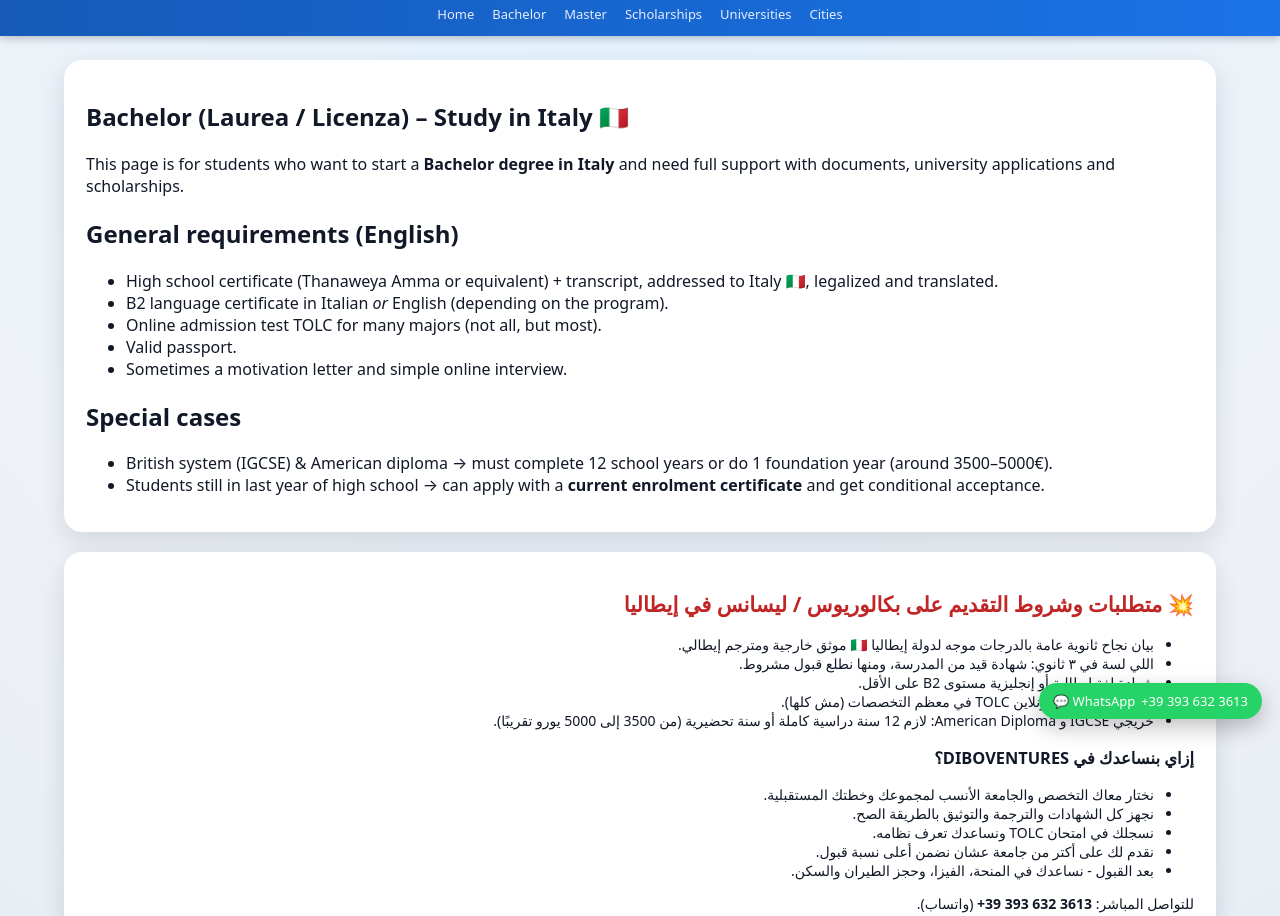
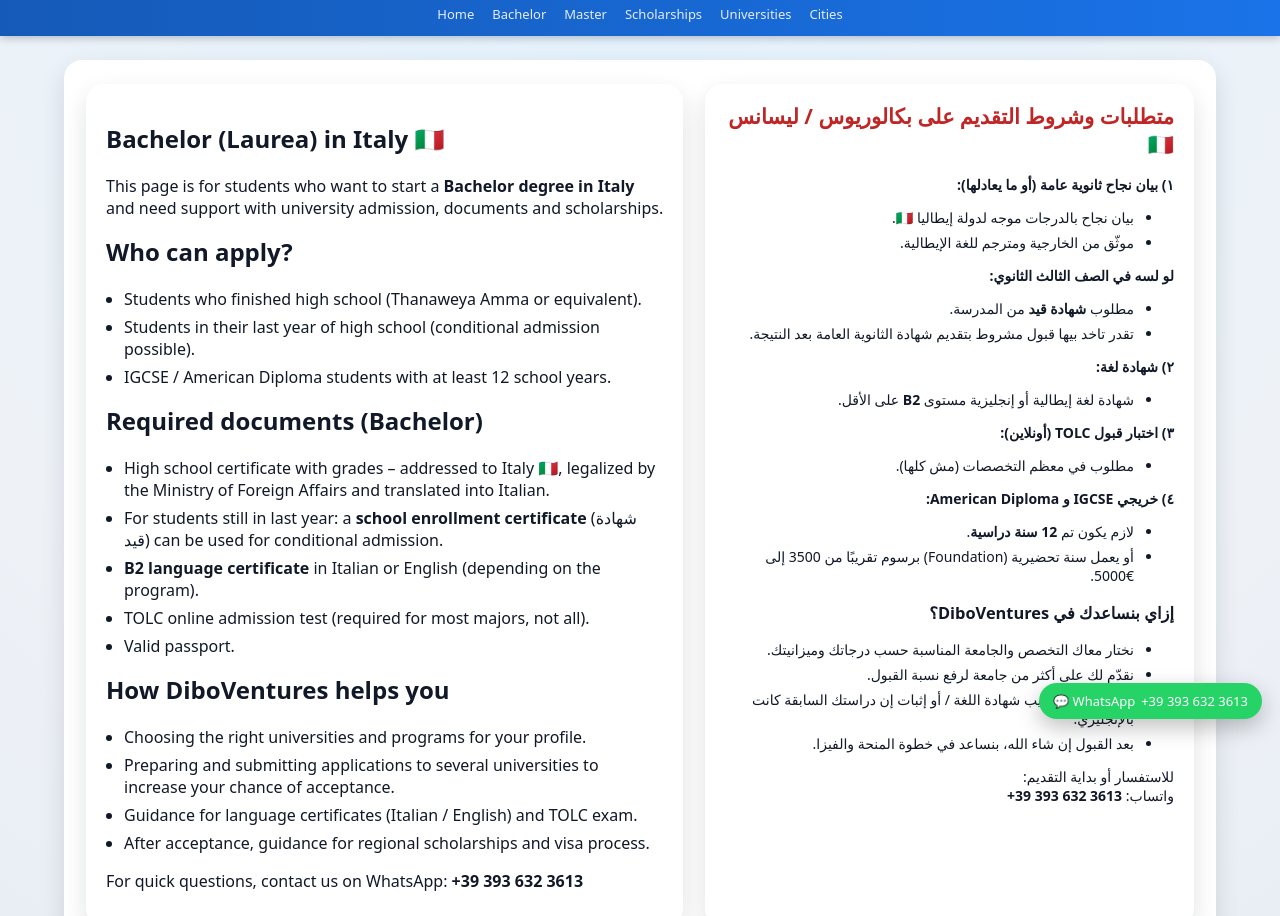
Before and after one commit to diboventures-svg/diboventures, a plain HTML site: page bachelor.html in a window 1280 px wide. Shown: the part 63-979 px from the top of the page. Drawn offline with Linux system fonts and the light colour scheme.

Commit message:
Update bachelor.html

```diff
--- a/bachelor.html
+++ b/bachelor.html
@@ -4,21 +4,28 @@
   <meta charset="UTF-8">
   <title>Bachelor in Italy – DiboVentures</title>
   <meta name="viewport" content="width=device-width, initial-scale=1.0">
-  <meta name="description" content="Requirements and full support to apply for a Bachelor degree in Italy with DiboVentures. Arabic and English guidance for documents, TOLC, language and scholarships.">
+
+  <meta name="description" content="Apply for a Bachelor (Laurea / Licenza) in Italy with DiboVentures. Full support for high school graduates, documents, language certificates, TOLC and visa.">
+  <meta name="keywords" content="bachelor in Italy, laurea, liceo, study in Italy, DiboVentures, Italian universities, TOLC, B2 Italian, B2 English, UNIVPM">
   <link rel="canonical" href="https://diboventures.com/bachelor.html">
+
   <link rel="icon" type="image/png" href="https://diboventures.com/dv-logo.png">
   <link rel="apple-touch-icon" href="https://diboventures.com/dv-logo.png">
+
   <meta property="og:type" content="website">
   <meta property="og:title" content="Bachelor in Italy – DiboVentures">
-  <meta property="og:description" content="Apply for Bachelor (Laurea) in Italian universities with full support from DiboVentures.">
+  <meta property="og:description" content="Bachelor and Licenza applications for studying in Italian universities with full support in Arabic and English.">
   <meta property="og:url" content="https://diboventures.com/bachelor.html">
   <meta property="og:image" content="https://diboventures.com/dv-logo.png">
+
   <meta name="twitter:card" content="summary_large_image">
   <meta name="twitter:title" content="Bachelor in Italy – DiboVentures">
-  <meta name="twitter:description" content="Bachelor in Italy with full support for documents, TOLC, language and scholarships.">
+  <meta name="twitter:description" content="Study a Bachelor in Italy with DiboVentures: documents, language certificates, TOLC exam and scholarship support.">
   <meta name="twitter:image" content="https://diboventures.com/dv-logo.png">
+
   <link rel="stylesheet" href="style.css">
-  <!-- Analytics -->
+
+  <!-- Google Analytics -->
   <script async src="https://www.googletagmanager.com/gtag/js?id=G-3W6WCQNRC9"></script>
   <script>
     window.dataLayer = window.dataLayer || [];
@@ -29,6 +36,7 @@
 </head>
 <body>
 
+  <!-- HEADER -->
   <header>
     <div class="header-inner">
       <div class="logo">
@@ -53,62 +61,116 @@
 
   <main class="page-wrap">
 
+    <!-- محتوى البكالوريوس EN + AR -->
     <section class="card">
-      <h1>Bachelor (Laurea / Licenza) – Study in Italy 🇮🇹</h1>
+      <div class="main-grid">
+
+        <!-- English side -->
+        <div class="main-column">
+          <h1>Bachelor (Laurea) in Italy 🇮🇹</h1>
           <p>
-        This page is for students who want to start a <strong>Bachelor degree in Italy</strong> and need
-        full support with documents, university applications and scholarships.
+            This page is for students who want to start a <strong>Bachelor degree in Italy</strong>
+            and need support with university admission, documents and scholarships.
           </p>
 
-      <h2>General requirements (English)</h2>
+          <h2>Who can apply?</h2>
           <ul>
-        <li>High school certificate (Thanaweya Amma or equivalent) + transcript, addressed to Italy 🇮🇹, legalized and translated.</li>
-        <li>B2 language certificate in Italian <em>or</em> English (depending on the program).</li>
-        <li>Online admission test TOLC for many majors (not all, but most).</li>
-        <li>Valid passport.</li>
-        <li>Sometimes a motivation letter and simple online interview.</li>
+            <li>Students who finished high school (Thanaweya Amma or equivalent).</li>
+            <li>Students in their last year of high school (conditional admission possible).</li>
+            <li>IGCSE / American Diploma students with at least 12 school years.</li>
           </ul>
 
-      <h2>Special cases</h2>
+          <h2>Required documents (Bachelor)</h2>
           <ul>
-        <li>British system (IGCSE) &amp; American diploma → must complete 12 school years or do 1 foundation year (around 3500–5000€).</li>
-        <li>Students still in last year of high school → can apply with a <strong>current enrolment certificate</strong> and get conditional acceptance.</li>
+            <li>
+              High school certificate with grades – addressed to Italy 🇮🇹, legalized by the Ministry of Foreign Affairs and translated into Italian.
+            </li>
+            <li>
+              For students still in last year: a <strong>school enrollment certificate</strong> (شهادة قيد) can be used for conditional admission.
+            </li>
+            <li>
+              <strong>B2 language certificate</strong> in Italian or English (depending on the program).
+            </li>
+            <li>
+              TOLC online admission test (required for most majors, not all).
+            </li>
+            <li>Valid passport.</li>
           </ul>
+
+          <h2>How DiboVentures helps you</h2>
+          <ul>
+            <li>Choosing the right universities and programs for your profile.</li>
+            <li>Preparing and submitting applications to several universities to increase your chance of acceptance.</li>
+            <li>Guidance for language certificates (Italian / English) and TOLC exam.</li>
+            <li>After acceptance, guidance for regional scholarships and visa process.</li>
+          </ul>
+
+          <p style="margin-top:10px;">
+            For quick questions, contact us on WhatsApp:
+            <strong><span class="ltr">+39 393 632 3613</span></strong>
+          </p>
+        </div>
+
+        <!-- Arabic side -->
+        <div class="main-column">
+          <section class="arabic-section">
+            <h2>متطلبات وشروط التقديم على بكالوريوس / ليسانس 🇮🇹</h2>
+
+            <p><strong>١) بيان نجاح ثانوية عامة (أو ما يعادلها):</strong></p>
+            <ul>
+              <li>بيان نجاح بالدرجات موجه لدولة إيطاليا 🇮🇹.</li>
+              <li>موثّق من الخارجية ومترجم للغة الإيطالية.</li>
+            </ul>
+
+            <p><strong>لو لسه في الصف الثالث الثانوي:</strong></p>
+            <ul>
+              <li>مطلوب <strong>شهادة قيد</strong> من المدرسة.</li>
+              <li>تقدر تاخد بيها قبول مشروط بتقديم شهادة الثانوية العامة بعد النتيجة.</li>
+            </ul>
+
+            <p><strong>٢) شهادة لغة:</strong></p>
+            <ul>
+              <li>شهادة لغة إيطالية أو إنجليزية مستوى <strong>B2</strong> على الأقل.</li>
+            </ul>
+
+            <p><strong>٣) اختبار قبول TOLC (أونلاين):</strong></p>
+            <ul>
+              <li>مطلوب في معظم التخصصات (مش كلها).</li>
+            </ul>
+
+            <p><strong>٤) خريجي IGCSE و American Diploma:</strong></p>
+            <ul>
+              <li>لازم يكون تم <strong>12 سنة دراسية</strong>.</li>
+              <li>أو يعمل سنة تحضيرية (Foundation) برسوم تقريبًا من <span class="ltr">3500</span> إلى <span class="ltr">5000€</span>.</li>
+            </ul>
+
+            <h3>إزاي بنساعدك في DiboVentures؟</h3>
+            <ul>
+              <li>نختار معاك التخصص والجامعة المناسبة حسب درجاتك وميزانيتك.</li>
+              <li>نقدّم لك على أكثر من جامعة لرفع نسبة القبول.</li>
+              <li>نرشدك لإزاي تجيب شهادة اللغة / أو إثبات إن دراستك السابقة كانت بالإنجليزي.</li>
+              <li>بعد القبول إن شاء الله، بنساعد في خطوة المنحة والفيزا.</li>
+            </ul>
+
+            <p style="margin-top:10px;">
+              للاستفسار أو بداية التقديم:
+              <br>واتساب: <strong><span class="ltr">+39 393 632 3613</span></strong>
+            </p>
+          </section>
+        </div>
+
+      </div>
     </section>
 
-    <section class="card arabic-section">
-      <h2>💥 متطلبات وشروط التقديم على بكالوريوس / ليسانس في إيطاليا</h2>
-      <ul>
-        <li>بيان نجاح ثانوية عامة بالدرجات موجه لدولة إيطاليا 🇮🇹 موثق خارجية ومترجم إيطالي.</li>
-        <li>اللي لسة في ٣ ثانوي: شهادة قيد من المدرسة، ومنها نطلع قبول مشروط.</li>
-        <li>شهادة لغة إيطالية أو إنجليزية مستوى B2 على الأقل.</li>
-        <li>اجتياز اختبار قبول أونلاين TOLC في معظم التخصصات (مش كلها).</li>
-        <li>خريجي IGCSE و American Diploma: لازم 12 سنة دراسية كاملة أو سنة تحضيرية (من 3500 إلى 5000 يورو تقريبًا).</li>
-      </ul>
-
-      <h3>إزاي بنساعدك في DIBOVENTURES؟</h3>
-      <ul>
-        <li>نختار معاك التخصص والجامعة الأنسب لمجموعك وخطتك المستقبلية.</li>
-        <li>نجهز كل الشهادات والترجمة والتوثيق بالطريقة الصح.</li>
-        <li>نسجلك في امتحان TOLC ونساعدك تعرف نظامه.</li>
-        <li>نقدم لك على أكتر من جامعة عشان نضمن أعلى نسبة قبول.</li>
-        <li>بعد القبول - نساعدك في المنحة، الفيزا، وحجز الطيران والسكن.</li>
-      </ul>
-
-      <p>
-        للتواصل المباشر:
-        <strong><span class="ltr">+39 393 632 3613</span></strong> (واتساب).
-      </p>
-    </section>
-
+    <!-- Bachelor application form -->
     <section class="card">
-      <h2>Apply for Bachelor in Italy</h2>
-      <p class="section-subtitle">
-        املا البيانات دي، وهنرجع لك على واتساب أو الإيميل عشان نكمل معاك تفاصيل التقديم.
+      <h2>Apply for a Bachelor in Italy</h2>
+      <p style="font-size:14px; color:#555;">
+        املا البيانات التالية، وإحنا هنرجع لك على واتساب أو الإيميل عشان نكمّل معاك كل التفاصيل الخاصة بالتقديم على الجامعات والمنحة.
       </p>
 
       <form action="https://formspree.io/f/mdkbwpgq" method="POST">
-        <input type="hidden" name="form-type" value="Bachelor application">
+        <input type="hidden" name="form-type" value="Bachelor">
 
         <label>
           Full name (الاسم بالكامل) *
@@ -131,35 +193,45 @@
         </label>
 
         <label>
-          Current education (آخر شهادة دراسية)
-          <input type="text" name="education">
+          Current education / آخر شهادة دراسية
+          <input type="text" name="education" placeholder="مثال: ثانوية عامة 2024، IGCSE، American Diploma">
         </label>
 
         <label>
-          Preferred city or university (لو في مدينة أو جامعة مفضلة)
-          <textarea name="preference"></textarea>
+          Language level / مستوى اللغة (إنجليزي أو إيطالي)
+          <input type="text" name="language_level" placeholder="مثال: B2 English, B1 Italian, أو لسه بدرس">
         </label>
 
         <label>
-          Notes / تفاصيل إضافية عن حالتك
-          <textarea name="details"></textarea>
+          Preferred city or university (مدينة أو جامعة مفضلة)
+          <textarea name="preference" placeholder="لو حابب مدينة أو جامعة معيّنة، اكتب هنا (اختياري)"></textarea>
         </label>
 
-        <button type="submit" class="btn-primary">Send application / إرسال الطلب</button>
+        <label>
+          Extra details / أي ملاحظات إضافية
+          <textarea name="message"></textarea>
+        </label>
+
+        <button class="btn-primary" type="submit">
+          Send application / إرسال طلب البكالوريوس
+        </button>
       </form>
     </section>
 
   </main>
 
+  <!-- Floating WhatsApp -->
   <a href="https://wa.me/393936323613" class="whatsapp-float" target="_blank" rel="noopener">
     💬 WhatsApp <span class="ltr">+39 393 632 3613</span>
   </a>
 
   <footer>
     <div class="footer-inner">
-      <div>© DiboVentures — All rights reserved.</div>
+      <div>© DiboVentures — All rights reserved. • Bachelor &amp; Study in Italy</div>
       <div>
-        <a href="https://instagram.com/diboventures" target="_blank">@diboventures</a>
+        <a href="index.html">Home</a>
+        <a href="master.html">Master</a>
+        <a href="scholarships.html">Scholarships</a>
       </div>
     </div>
   </footer>
```
Lines whose indentation alone changed are shown as unchanged.
